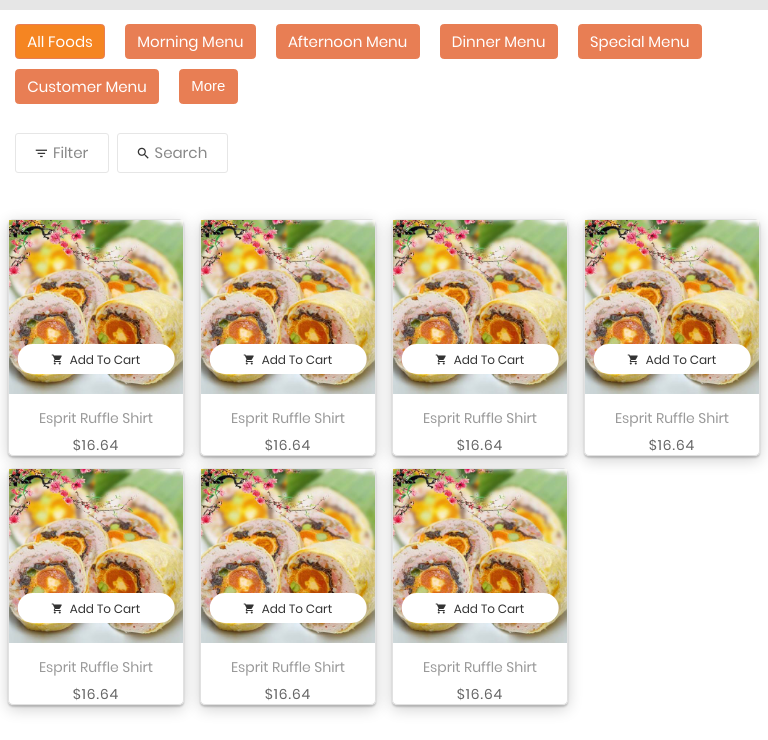
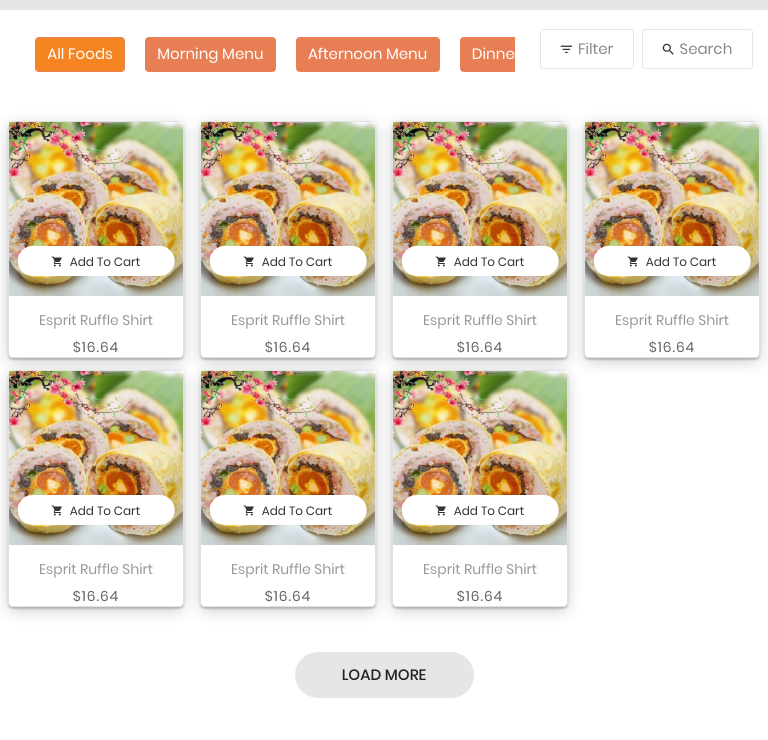
Before and after one commit to acv-namtd/acv-namtd.github.io, a plain HTML site: page index.html in a window 768 px wide. Shown: the part 60-800 px from the top of the page. Drawn offline with Linux system fonts and the light colour scheme; a web font is replaced by a local one.

Commit message:
Done Slide More

```diff
--- a/index.html
+++ b/index.html
@@ -238,6 +238,7 @@
 		<div class="container">
 			<div class="flex-w flex-sb-m p-b-20 menu-type">
 				<!--Menu Type-->
+				<div id="scroll-menu">
 					<div class="flex-w flex-l-m filter-tope-group m-tb-10 menu-group">
 						<button class="btn stext-106 cl6 hov1 bor3 trans-04 m-r-20 m-tb-5 how-active1" data-filter="*">
 							All Foods
@@ -263,9 +264,10 @@
 							Customer Menu
 						</button>
 
-					<button class="btn">
+						<button class="btn menu-more">
 							More
 						</button>
+					</div>
 				</div>
 				<div class="flex-w flex-c-m m-tb-10">
 					<div class="flex-c-m stext-106 cl6 size-104 bor4 pointer hov-btn3 trans-04 m-r-8 m-tb-4 js-show-filter">
--- a/scss/customer.scss
+++ b/scss/customer.scss
@@ -19,7 +19,7 @@ $im : !important;
 	-4px 8px 1px #4E97C5;
 }
 //display cart when display lower 1000px
-@media screen and (max-width: 1024px){
+@media screen and (max-width: 1000px){
 	.food-image a{
 		position: absolute;
 		bottom  : 20px;
@@ -31,6 +31,19 @@ $im : !important;
 	.food-item{
 		padding-right: 8px;
 		padding-left : 8px;
+	}
+	div.menu-group{
+		height: 50px;
+		width: 1000px;
+		margin-left: 20px;
+	}
+	#scroll-menu{
+		width: 500px;
+		overflow-x: scroll;
+		overflow-y:hidden;
+	}
+	.menu-more{
+		display: none;
 	}
 }
 /* Extra small devices (phones, 600px and down) */
@@ -61,6 +74,9 @@ $im : !important;
 	.logo-mobile{
 		margin: 0 $im;
 		height: 50px;
+	}
+	#scroll-menu{
+		padding-top: 10px;
 	}
 }
 
```
Also changed, not shown: css/customer.css, 1 other file. Lines whose indentation alone changed are shown as unchanged.
